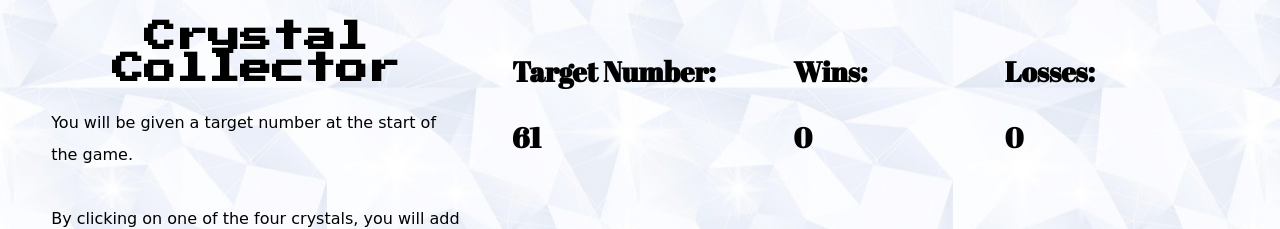
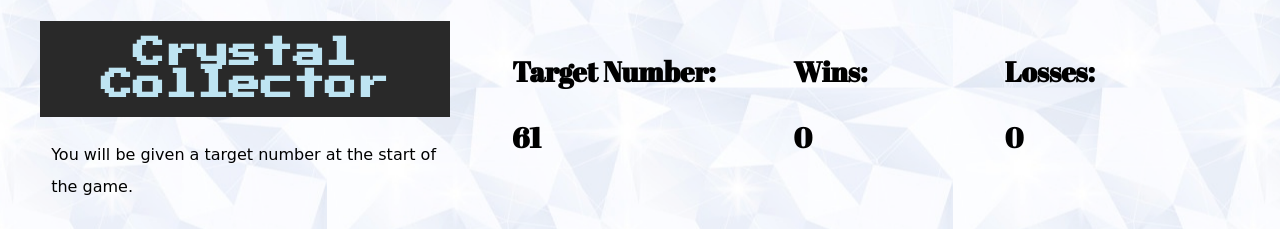
Before and after one commit to RyanBirch/Crystal-Collector, a plain HTML site: page index.html in a window 1280 px wide. Shown: the top 229 px of the page. Drawn offline with nearby package versions, Linux system fonts and the light colour scheme; a web font is replaced by a local one.

Commit message:
updated readme

```diff
--- a/assets/css/style.css
+++ b/assets/css/style.css
@@ -29,7 +29,12 @@ html::after {
 
 .title {
   text-align: center;
-  font-family: 'Press Start 2p', serif;;
+  font-family: 'Press Start 2p', serif;
+  color: #bee4f2;
+  background-color: #292929;
+  width: 80%;
+  padding: 0.5em;
+  margin-left: 1.25em;
 }
 
 .instructions {
```
Also changed, not shown: 1 other file.
